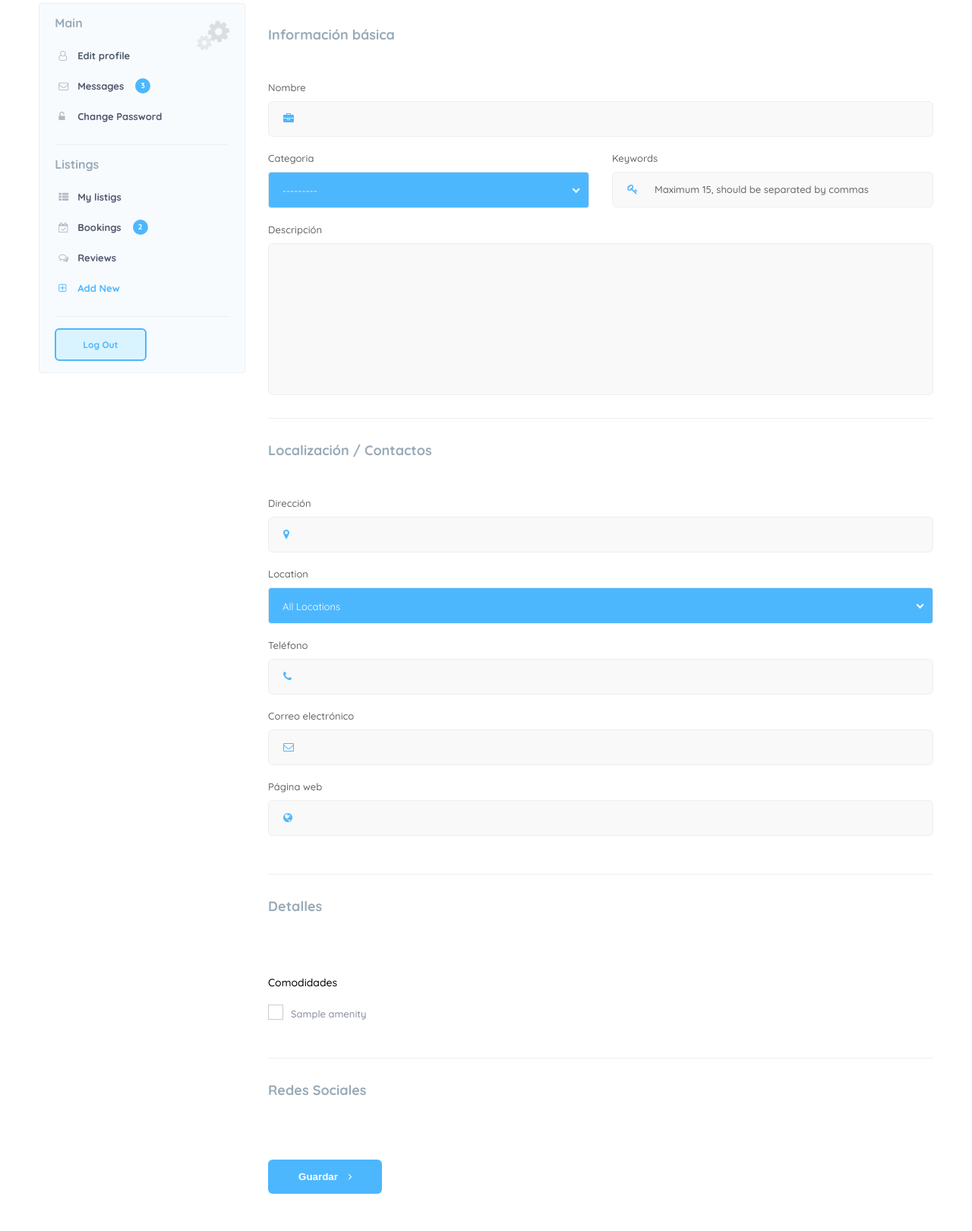
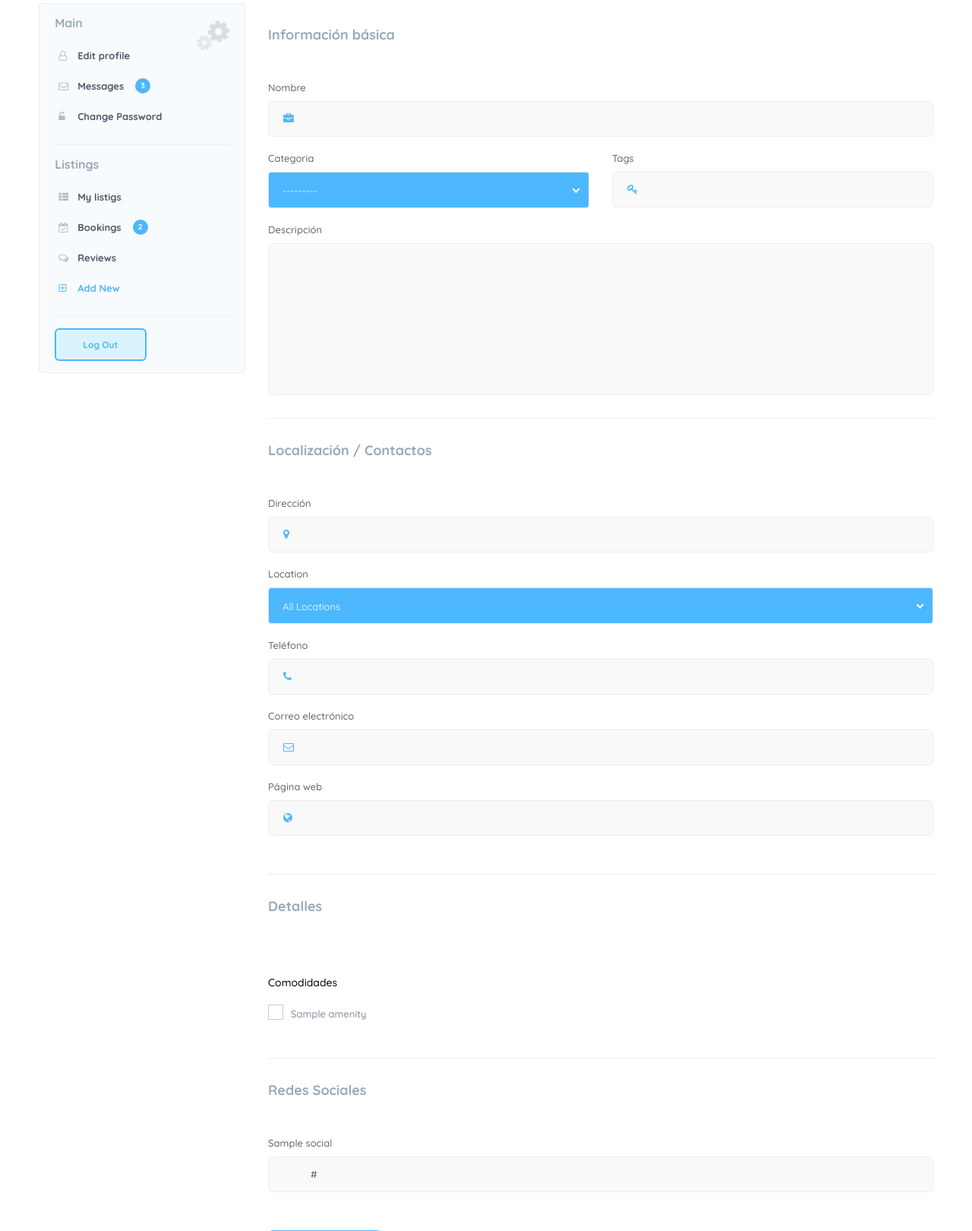
Before and after one commit to dbsiavichay/local, a Django app: page /places/local/add/ in a window 1280 px wide. Shown: the part 251-1871 px from the top of the page at 76% size. Run offline with Django 3.2, Linux system fonts and the light colour scheme; tables that the repository leaves empty hold one stand-in row (values such as "Sample post"); some libraries are stand-ins or nearby versions.

Commit message:
Add socials to local

```diff
--- a/places/forms.py
+++ b/places/forms.py
@@ -1,10 +1,28 @@
-from django.forms import ModelForm, CheckboxSelectMultiple
-from .models import Place, Local
+from django.forms import ModelForm, inlineformset_factory, CharField
+from django.forms.widgets import CheckboxSelectMultiple, HiddenInput
+from .models import Place, Local, LocalSocial, Social
 
 class LocalForm(ModelForm):
     class Meta:
         model = Local
-        exclude = ('user', 'tags', 'networks')
+        exclude = ('user', 'tags', 'socials')
         widgets = {
         	'amenities':CheckboxSelectMultiple,
         }
+
+class LocalSocialForm(ModelForm):
+	class Meta:
+		model = LocalSocial
+		exclude = ('local',)
+		widgets = {
+			'social': HiddenInput
+		}
+
+	def __init__(self, *args, **kwargs):
+		socials = kwargs.pop('socials', None)
+		super(LocalSocialForm, self).__init__(*args, **kwargs)
+
+		if socials is not None:
+			social = socials.pop(0)
+			self.fields['social'].initial = social
+			self.fields['url'].widget.attrs.update({'placeholder': social.url})
--- a/places/views.py
+++ b/places/views.py
@@ -1,9 +1,10 @@
 from django.shortcuts import render, redirect
 from django.urls import reverse_lazy
+from django.forms import inlineformset_factory
 from django.views.generic import ListView, CreateView
 
-from .models import Place, Local
-from .forms import LocalForm
+from .models import Place, Local, Social, LocalSocial
+from .forms import LocalForm, LocalSocialForm
 
 
 class PlaceListView(ListView):
@@ -14,10 +15,37 @@ class LocalCreateView(CreateView):
 	form_class = LocalForm
 	success_url = reverse_lazy('home')
 
+	def get_context_data(self, **kwargs):
+		context = super(LocalCreateView, self).get_context_data(**kwargs)
+		context['localsocial_formset'] = self.get_localsocial_formset()
+
+		return context
+
+	def get_localsocial_formset(self):
+		post_data = self.request.POST if self.request.method == 'POST' else None
+		socials = [s for s in Social.objects.all()]
+
+		Formset = inlineformset_factory(
+			Local, LocalSocial,
+			form = LocalSocialForm,
+			extra= len(socials),
+		)
+
+		formset = Formset(post_data, form_kwargs={'socials':socials})
+		return formset
+
 	def form_valid(self, form):
-		self.object = form.save(commit=False)
-		self.object.user = self.request.user
-		self.object.save()
-		form.save_m2m()
+		localsocial_formset = self.get_localsocial_formset()
 
-		return redirect(self.success_url)
+		if localsocial_formset.is_valid():
+			self.object = form.save(commit=False)
+			self.object.user = self.request.user
+			self.object.save()
+			form.save_m2m()
+
+			localsocial_formset.instance = self.object
+			localsocial_formset.save()
+
+			return redirect(self.success_url)
+		else:
+			return self.form_invalid(form)
--- a/templates/places/local_form.html
+++ b/templates/places/local_form.html
@@ -59,8 +59,8 @@
                                         {% ui_input form.category %}
                                     </div>
                                     <div class="col-md-6">
-                                        <label>Keywords <i class="fa fa-key"></i></label>
-                                        <input type="text" placeholder="Maximum 15, should be separated by commas" value=""/>
+                                        <label>Tags <i class="fa fa-key"></i></label>
+                                        <input type="text" value=""/>
                                     </div>
                                 </div>
 
@@ -117,13 +117,13 @@
                                 <h4>Redes Sociales</h4>
                             </div>
                             <div class="custom-form">
-                                {% for network in form.networks.field.queryset %}
-                                <label>{{ network.name }} <i class="fa fa-{{ network.icon }}"></i></label>
-                                <input type="url" placeholder="{{ network.url }}" value=""/>
+                                {{ localsocial_formset.management_form }}
+
+                                {% for form in localsocial_formset %}
+                                <label>{{ form.social.initial }} <i class="fa fa-{{ form.social.initial.icon }}"></i></label>
+                                {{ form.social }}
+                                {{ form.url }}
                                 {% endfor %}
-
-
-
                                 <button type="submit" class="btn big-btn  color-bg flat-btn">Guardar
                                     <i class="fa fa-angle-right"></i>
                                 </button>
```
